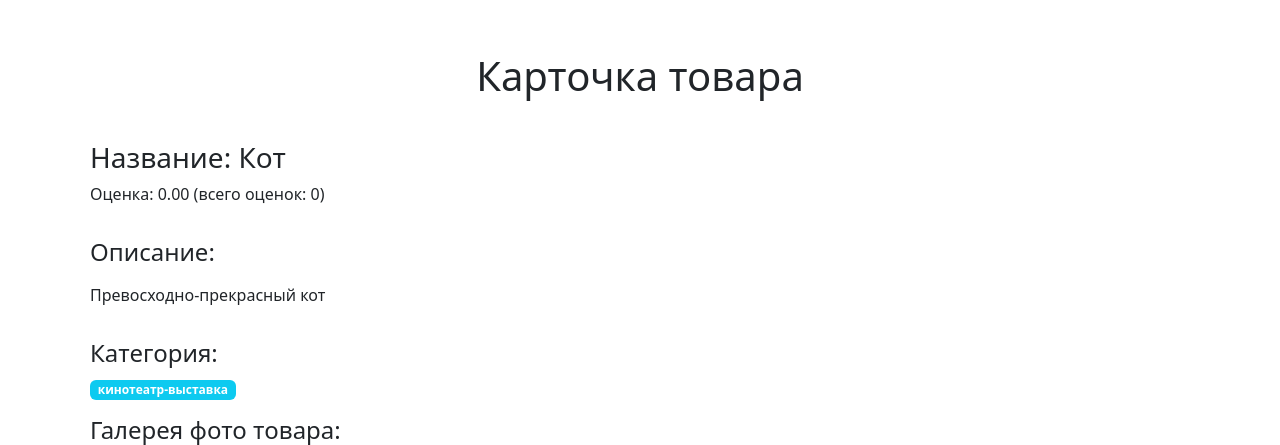
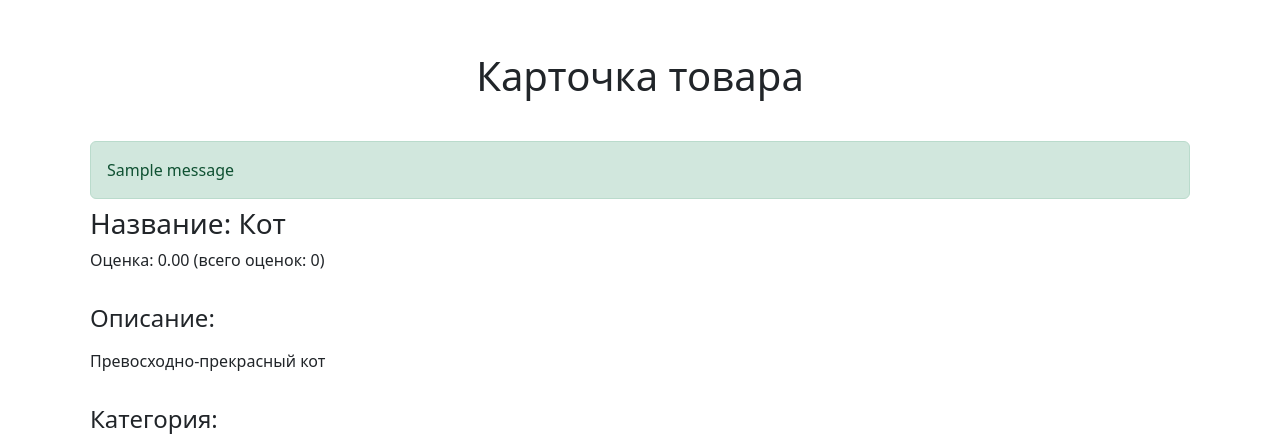
Before and after one commit to code-n-cry/django_school, a Django app: page /catalog/6/ in a window 1280 px wide. Shown: the part 74-519 px from the top of the page. Run offline with Django 3.2, Linux system fonts and the light colour scheme; data comes from the database, SQL or seed files in the repository; both versions use the stored data as it was after the commit; one stand-in notice (Sample message) is shown; some libraries are stand-ins or nearby versions.

Commit message:
messages rating

```diff
--- a/catalog/views.py
+++ b/catalog/views.py
@@ -4,6 +4,7 @@ import random
 import django.db.models
 import django.shortcuts
 import django.utils
+from django.contrib import messages
 from django.utils.translation import gettext_lazy
 from django.views.generic import DetailView, ListView
 
@@ -71,11 +72,17 @@ class ItemDetailView(DetailView):
             if user_rating != RATING_DOESNT_EXIST_VALUE:
                 user_rating.rating = rating_form.cleaned_data['rating']
                 user_rating.save()
+                messages.success(
+                    request, 'Оценка изменена'
+                )
             else:
                 rating.models.Rating.objects.create(
                     rating=rating_form.cleaned_data['rating'],
                     item=self.object,
                     user=request.user,
+                )
+                messages.success(
+                    request, 'Оценка поставлена'
                 )
         # delete rating button
         if (
@@ -84,6 +91,9 @@ class ItemDetailView(DetailView):
             and user_rating != RATING_DOESNT_EXIST_VALUE
         ):
             user_rating.delete()
+            messages.success(
+                request, 'Оценка удалена'
+            )
         return django.shortcuts.redirect(
             'catalog:item_detail', pk=kwargs.get('pk')
         )
--- a/templates/catalog/item_detail.html
+++ b/templates/catalog/item_detail.html
@@ -12,6 +12,7 @@
       </div>
     </div>
     <div class="align-self-center p-2">
+      {% include "includes/messages.html" %}
       <h3>{% translate 'Название' %}: {{ item.name }}</h3>
       <div>
         <p>Оценка: {{ rating_avg|floatformat:2 }} (всего оценок: {{ item.rating.all|length }})</p>
--- /dev/null
+++ b/templates/includes/messages.html
@@ -0,0 +1,7 @@
+{% if messages %}
+  <div class="messages">
+      {% for message in messages %}
+      <div{% if message.tags %} class="alert alert-{{ message.tags }} mb-2"{% endif %}>{{ message }}</div>
+      {% endfor %}
+  </div>
+{% endif %}
```
Also changed, not shown: db.sqlite3.
